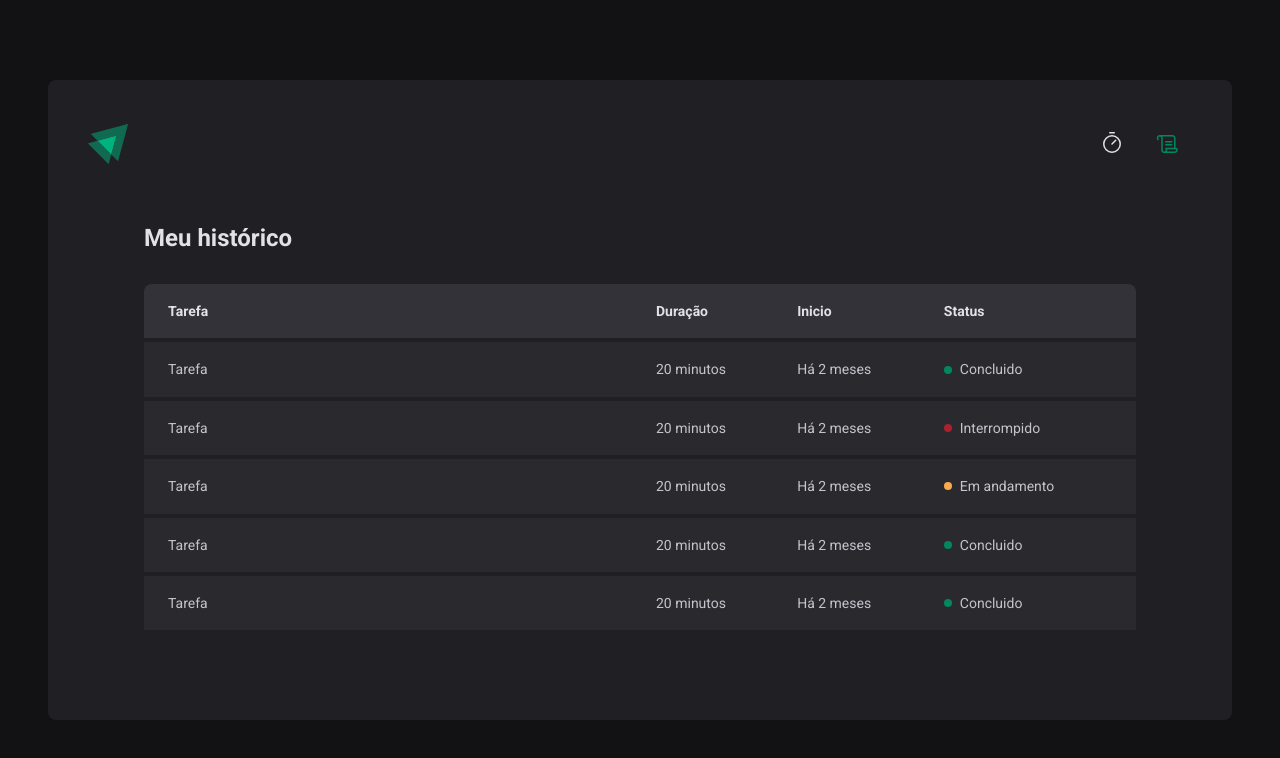
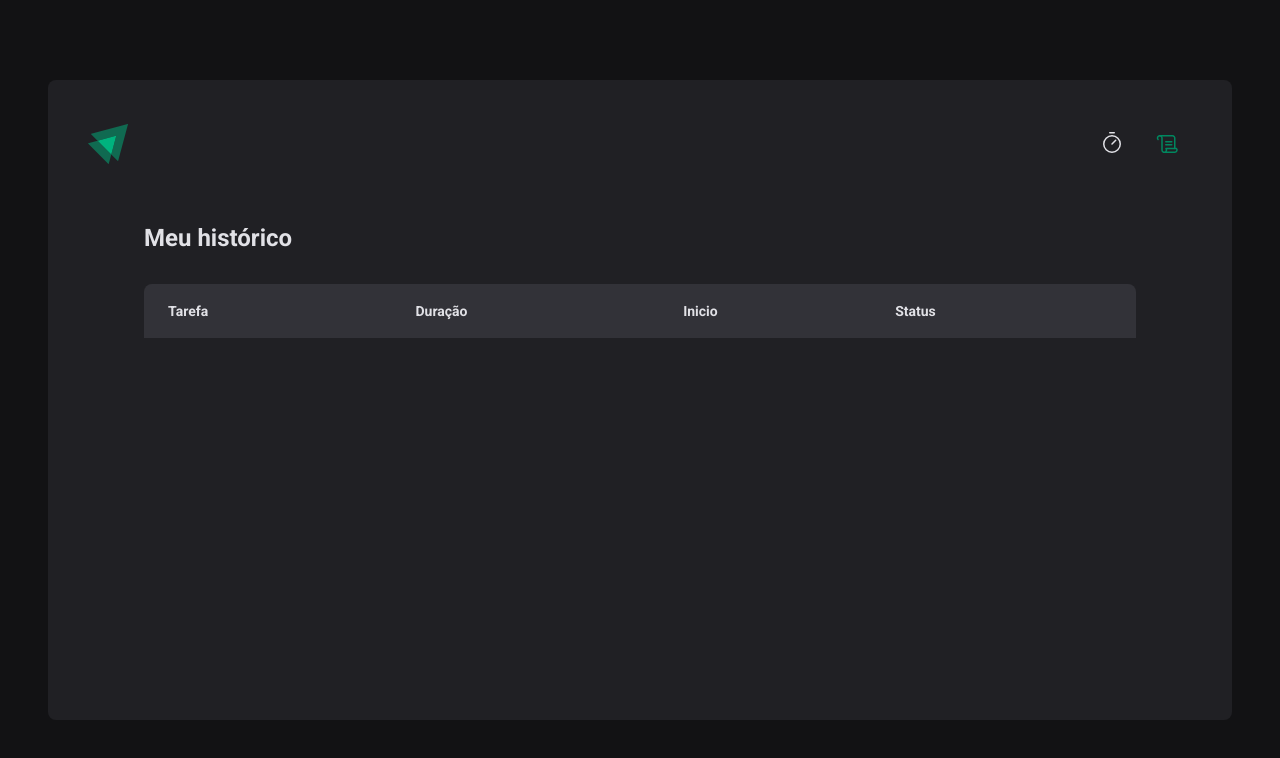
Before and after one commit to diegolauar/timer-react, a React (Vite) app: page /history in a window 1280 px wide. Shown: the top 758 px of the page. Built offline with nearby package versions, Linux system fonts and the light colour scheme.

Commit message:
Desacoplando o context

```diff
--- /dev/null
+++ b/src/contexts/CyclesContext.tsx
@@ -0,0 +1,101 @@
+import { createContext, ReactNode, useState } from 'react'
+
+interface CreateCycleData {
+    task: string
+    minutesAmount: number
+}
+
+interface Cycle {
+    id: string
+    task: string
+    minutesAmount: number
+    startDate: Date
+    interruptedDate?: Date
+    finishedDate?: Date
+}
+
+interface CyclesContextType {
+    cycles: Cycle[]
+    activeCycle: Cycle | undefined
+    activeCycleId: string | null
+    amountSecondsPassed: number
+    markCurrentCycleAsFinished: () => void
+    setSecondsPassed: (seconds: number) => void
+    createNewCycle: (data: CreateCycleData) => void
+    interruptCurrentCycle: () => void
+}
+
+export const CyclesContext = createContext({} as CyclesContextType)
+
+interface CyclesContextProviderProps {
+    children: ReactNode
+}
+
+export function CyclesContextProvider({ children, }: CyclesContextProviderProps) {
+
+    const [cycles, setCycles] = useState<Cycle[]>([])
+    const [activeCycleId, setActiveCycleId] = useState<string | null>(null)
+    const [amountSecondsPassed, setAmountSecondsPassed] = useState(0)
+
+    const activeCycle = cycles.find((cycle) => cycle.id === activeCycleId)
+
+    function setSecondsPassed(seconds: number) {
+        setAmountSecondsPassed(seconds)
+    }
+
+    function markCurrentCycleAsFinished() {
+        setCycles((state) =>
+            state.map((cycle) => {
+                if (cycle.id === activeCycleId) {
+                    setActiveCycleId(null)
+                    return { ...cycle, finishedDate: new Date() }
+                } else {
+                    return cycle
+                }
+            }),
+        )
+    }
+
+    function createNewCycle(data: CreateCycleData) {
+        const id = String(new Date().getTime())
+        const newCycle: Cycle = {
+            id,
+            task: data.task,
+            minutesAmount: data.minutesAmount,
+            startDate: new Date(),
+        }
+        setCycles((state) => [...state, newCycle])
+        setActiveCycleId(id)
+        setAmountSecondsPassed(0)
+    }
+
+    function interruptCurrentCycle() {
+        setCycles((state) =>
+            state.map((cycle) => {
+                if (cycle.id === activeCycleId) {
+                    return { ...cycle, interruptedDate: new Date() }
+                } else {
+                    return cycle
+                }
+            }),
+        )
+        setActiveCycleId(null)
+    }
+
+    return (
+        <CyclesContext.Provider
+            value={{
+                cycles,
+                activeCycle,
+                activeCycleId,
+                markCurrentCycleAsFinished,
+                amountSecondsPassed,
+                setSecondsPassed,
+                createNewCycle,
+                interruptCurrentCycle,
+            }}
+        >
+            {children}
+        </CyclesContext.Provider>
+    )
+}
--- a/src/pages/History/index.tsx
+++ b/src/pages/History/index.tsx
@@ -1,6 +1,12 @@
+import { useContext } from 'react'
+import { formatDistanceToNow } from 'date-fns'
+import { CyclesContext } from '../../contexts/CyclesContext';
 import { HistoryContainer, HistoryList, Status } from "./styles";
+import { ptBR } from 'date-fns/locale/pt-BR';
 
 export function History() {
+    const { cycles } = useContext(CyclesContext)
+
     return (
         <HistoryContainer>
             <h1>Meu histórico</h1>
@@ -16,38 +22,34 @@
                         </tr>
                     </thead>
                     <tbody>
-                    <tr>
-                            <td>Tarefa</td>
-                            <td>20 minutos</td>
-                            <td>Há 2 meses</td>
-                            <td><Status statusColor="green">Concluido</Status></td>
-                        </tr>
-                        <tr>
-                            <td>Tarefa</td>
-                            <td>20 minutos</td>
-                            <td>Há 2 meses</td>
-                            <td><Status statusColor="red">Interrompido</Status></td>
-                        </tr>
-                        <tr>
-                            <td>Tarefa</td>
-                            <td>20 minutos</td>
-                            <td>Há 2 meses</td>
-                            <td><Status statusColor="yellow">Em andamento</Status></td>
-                        </tr>  <tr>
-                            <td>Tarefa</td>
-                            <td>20 minutos</td>
-                            <td>Há 2 meses</td>
-                            <td><Status statusColor="green">Concluido</Status></td>
-                        </tr>
-                        <tr>
-                            <td>Tarefa</td>
-                            <td>20 minutos</td>
-                            <td>Há 2 meses</td>
-                            <td><Status statusColor="green">Concluido</Status></td>
-                        </tr>
+                        {cycles.map((cycle) => {
+                            return (
+                                <tr key={cycle.id}>
+                                    <td>{cycle.task}</td>
+                                    <td>{cycle.minutesAmount} minutos</td>
+                                    <td>
+                                        {formatDistanceToNow(cycle.startDate, {
+                                            addSuffix: true,
+                                            locale: ptBR,
+                                        })}
+                                    </td>
+                                    <td>
+                                        {cycle.finishedDate && (
+                                            <Status statusColor="green">Concluído</Status>
+                                        )}
+                                        {cycle.interruptedDate && (
+                                            <Status statusColor="red">Interrompido</Status>
+                                        )}
+                                        {!cycle.finishedDate && !cycle.interruptedDate && (
+                                            <Status statusColor="yellow">Em andamento</Status>
+                                        )}
+                                    </td>
+                                </tr>
+                            )
+                        })}
                     </tbody>
                 </table>
             </HistoryList>
         </HistoryContainer>
-)
+    )
 }
--- a/src/pages/Home/components/Countdown/index.tsx
+++ b/src/pages/Home/components/Countdown/index.tsx
@@ -1,7 +1,8 @@
 import { differenceInSeconds } from 'date-fns'
 import { useContext, useEffect } from 'react'
-import { CyclesContext } from '../..'
+import { CyclesContext } from '../../../../contexts/CyclesContext'
 import { CountdownContainer, Separator } from './styles'
+
 
 export function Countdown() {
   const {
--- a/src/pages/Home/components/NewCycleForm/index.tsx
+++ b/src/pages/Home/components/NewCycleForm/index.tsx
@@ -1,8 +1,8 @@
 
 import { FormContainer, MinutesAmountInput, TaskInput } from './style'
 import { useContext } from 'react'
-import { CyclesContext } from '../..'
 import { useFormContext } from 'react-hook-form'
+import { CyclesContext } from '../../../../contexts/CyclesContext'
 
 export function NewCycleForm() {
 
--- a/src/pages/Home/index.tsx
+++ b/src/pages/Home/index.tsx
@@ -1,30 +1,14 @@
 import { HandPalm, Play } from "phosphor-react";
 import { HomeContainer, StartCountdownButton, StopCountdownButton } from "./styles";
-import { createContext, useState } from "react";
 import * as zod from 'zod'
+import { FormProvider, useForm } from "react-hook-form";
+import { zodResolver } from "@hookform/resolvers/zod";
+import { useContext } from 'react'
+
+
+import { CyclesContext } from '../../contexts/CyclesContext'
+import { NewCycleForm } from "./components/NewCycleForm";
 import { Countdown } from "./components/Countdown";
-import { FormProvider, useForm } from "react-hook-form";
-import { NewCycleForm } from "./components/NewCycleForm";
-import { zodResolver } from "@hookform/resolvers/zod";
-
-interface Cycle {
-    id: string
-    task: string
-    minutesAmount: number
-    startDate: Date
-    interrupedDate?: Date
-    finishedDate?: Date
-}
-
-interface CyclesContextType {
-    activeCycle: Cycle | undefined
-    activeCycleId: string | null
-    amountSecondsPassed: number
-    markCurrentCycleAsFinished: () => void
-    setSecondsPassed: (seconds: number) => void
-}
-
-export const CyclesContext = createContext({} as CyclesContextType)
 
 const newCycleFormValidationSchema = zod.object({
     task: zod.string().min(1, 'Informe a tarefa'),
@@ -37,9 +21,7 @@
 
 export function Home() {
 
-    const [cycles, setCycles] = useState<Cycle[]>([])
-    const [activeCycleId, setActiveCycleId] = useState<string | null>(null)
-    const [amountSecondsPassed, setAmountSecondsPassed] = useState(0)
+    const { activeCycle, createNewCycle, interruptCurrentCycle } = useContext(CyclesContext)
 
     const newCycleForm = useForm<NewCycleFormData>({
         resolver: zodResolver(newCycleFormValidationSchema),
@@ -48,80 +30,26 @@
             minutesAmount: 0,
         },
     })
+
     const { handleSubmit, watch, reset } = newCycleForm
 
-    const activeCycle = cycles.find((cycle) => cycle.id == activeCycleId)
-
-    function setSecondsPassed(seconds: number) {
-        setAmountSecondsPassed(seconds)
-    }
-
-    function markCurrentCycleAsFinished() {
-        setCycles((state) =>
-            state.map((cycle) => {
-                if (cycle.id === activeCycleId) {
-                    return { ...cycle, finishedDate: new Date() }
-                } else {
-                    return cycle
-                }
-            }),
-        )
-    }
-
     function handleCreateNewCycle(data: NewCycleFormData) {
-        const id = String(new Date().getTime())
-        const newCycle: Cycle = {
-            id,
-            task: data.task,
-            minutesAmount: data.minutesAmount,
-            startDate: new Date(),
-        }
-
-        setCycles((state) => [...state, newCycle])
-        setActiveCycleId(id)
-        setAmountSecondsPassed(0)
-
+      createNewCycle(data)
       reset()
     }
-
-
-    function handleInterruptCycle() {
-        setCycles((state) =>
-            state.map((cycle) => {
-                if (cycle.id === activeCycleId) {
-                    return { ...cycle, interruptedDate: new Date() }
-                } else {
-                    return cycle
-                }
-            }),
-        )
-        setActiveCycleId(null)
-    }
-
-
     const task = watch('task')
     const isSubmitDisable = !task
 
     return (
         <HomeContainer>
             <form onSubmit={handleSubmit(handleCreateNewCycle)}>
-                <CyclesContext.Provider
-                    value={{
-                        activeCycle,
-                        activeCycleId,
-                        markCurrentCycleAsFinished,
-                        amountSecondsPassed,
-                        setSecondsPassed,
-                    }}
-                >
                 <FormProvider {...newCycleForm}>
                     <NewCycleForm />
                 </FormProvider>
                 <Countdown />
-                </CyclesContext.Provider>
 
                 {activeCycle ? (
-                    <StopCountdownButton onClick={handleInterruptCycle} type="button">
+                    <StopCountdownButton onClick={interruptCurrentCycle} type="button">
                         <HandPalm size={24} />
                         Interromper
                     </StopCountdownButton>
```
Also changed, not shown: src/App.tsx (+7 -4 lines). Lines whose indentation alone changed are shown as unchanged.
